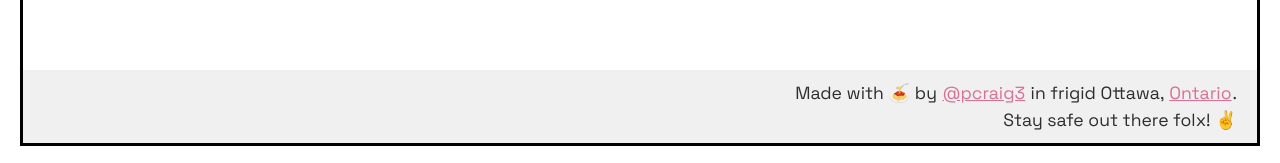
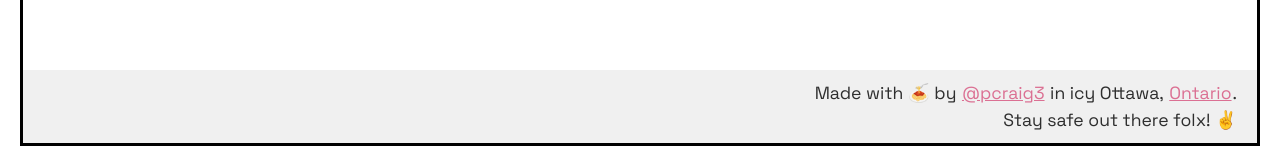
Before and after one commit to pcraig3/vacs, a Next.js app: page /about in a window 1280 px wide. Shown: the part 905-1068 px from the top of the page. Built offline with nearby package versions, Linux system fonts and the light colour scheme; a web font is replaced by a local one.

Commit message:
Fix small layout bug in footer

```diff
--- a/components/Layout.js
+++ b/components/Layout.js
@@ -22,7 +22,7 @@ function Layout({ children, title }) {
         <Link href="https://twitter.com/pcraig3">
           <a target="_blank">@pcraig3</a>
         </Link>{' '}
-        in frigid Ottawa,{' '}
+        in icy Ottawa,{'\u00A0'}
         <Link href="/regions/ON">
           <a>Ontario</a>
         </Link>
@@ -43,12 +43,18 @@ function Layout({ children, title }) {
         }
 
         footer {
-          font-size: 1.1rem;
+          font-size: 1rem;
           color: ${colors.darkGrey};
           padding: ${space.xs} ${space.md};
           background: ${colors.veryLightGrey};
           text-align: right;
           flex-shrink: 0;
+        }
+
+        @media only screen and (min-width: 600px) {
+          footer {
+            font-size: 1.1rem;
+          }
         }
       `}</style>
     </div>
```
Also changed, not shown: 1 other file (tests, documents, lock files or other folders).
